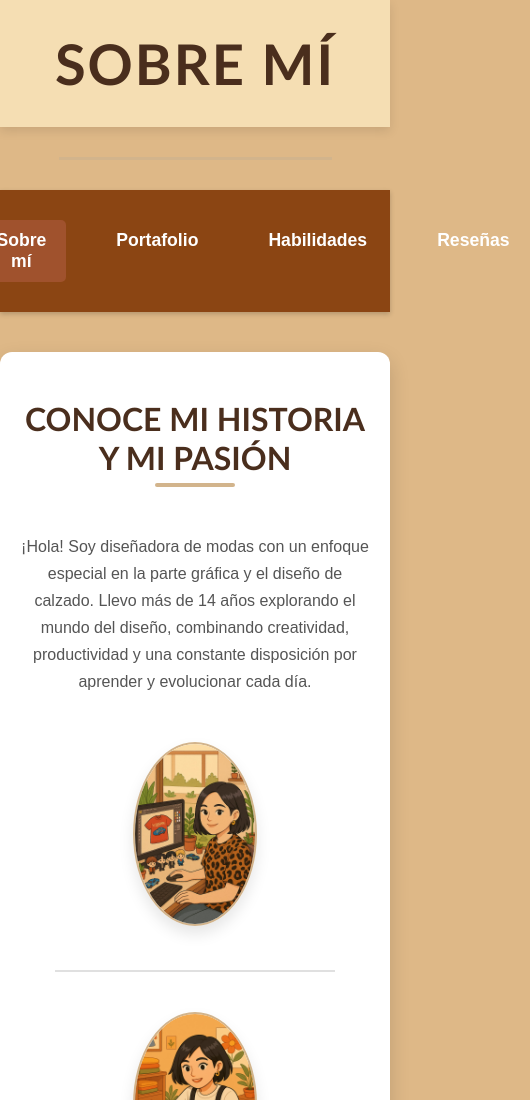
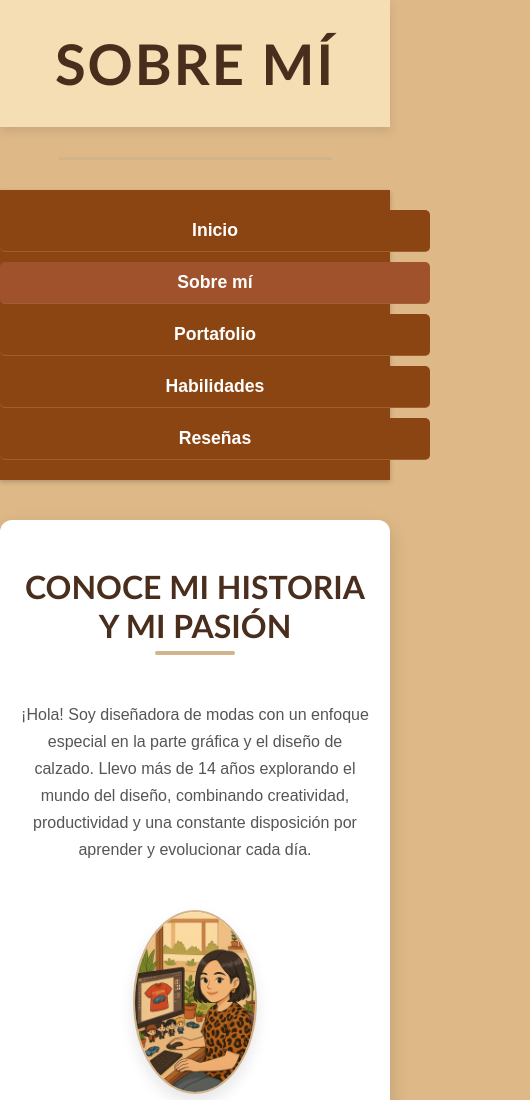
Before and after one commit to NicoRivera2003/Portafolio-Luisa-Soto, a plain HTML site: page Sobremi.html in a window 390 px wide. Shown: the top 1100 px of the page, 530 px wide, since content can reach past the window. Drawn offline with Linux system fonts and the light colour scheme.

Commit message:
Configuraciones del menu en sobre mi

```diff
--- a/Sobremi.css
+++ b/Sobremi.css
@@ -225,43 +225,42 @@ footer {
     }
 }
 
-/*implementado*/
+/*implementado 2*/
 @media (max-width: 768px) {
-    .main-nav {
-        background-color: #8B4513; /* marrón */
-        padding: 20px 0;
-        text-align: center;
-    }
-
     .main-nav ul {
-        list-style: none;
+        display: flex;
+        flex-direction: column;
+        gap: 0;
+        align-items: center;
         padding: 0;
-        margin: 0;
     }
 
     .main-nav li {
-        margin: 10px 0; /* espacio entre enlaces */
+        width: 100%;
+        text-align: center;
+        margin: 5px 0;
     }
 
     .main-nav a {
-        text-decoration: none;
-        color: white;
-        font-weight: bold;
-        font-size: 1.2rem;
-        padding: 10px 20px;
-        border-radius: 8px;
-        display: inline-block;
-        transition: background 0.3s ease;
+       display: block;
+       width: 100%;
+       padding: 15px 0;
+       font-size: 1.2rem;
+       background-color: #8B4513;
+       color: white;
+       border-radius: 0;
+       border-bottom: 1px solid #a0602e;
+    }
+
+    .main-nav a.active {
+       background-color: #a0602e;
     }
 
     .main-nav a:hover {
         background-color: #a0602e;
     }
+}
 
-    .main-nav a.active {
-        background-color: #a0602e;
-    }
-}
 
 /* Ajustes para pantallas muy pequeñas */
 @media (max-width: 480px) {
```
